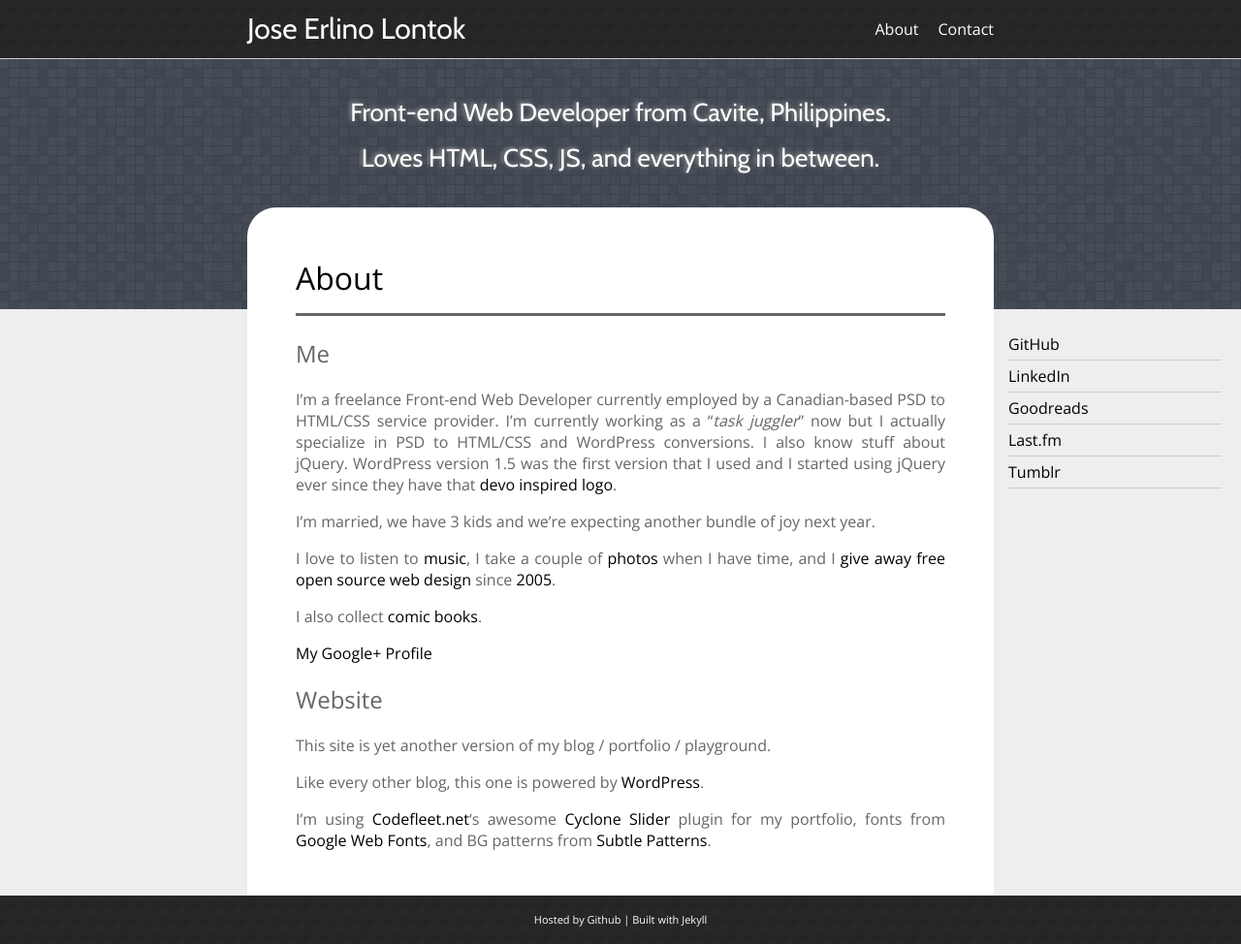
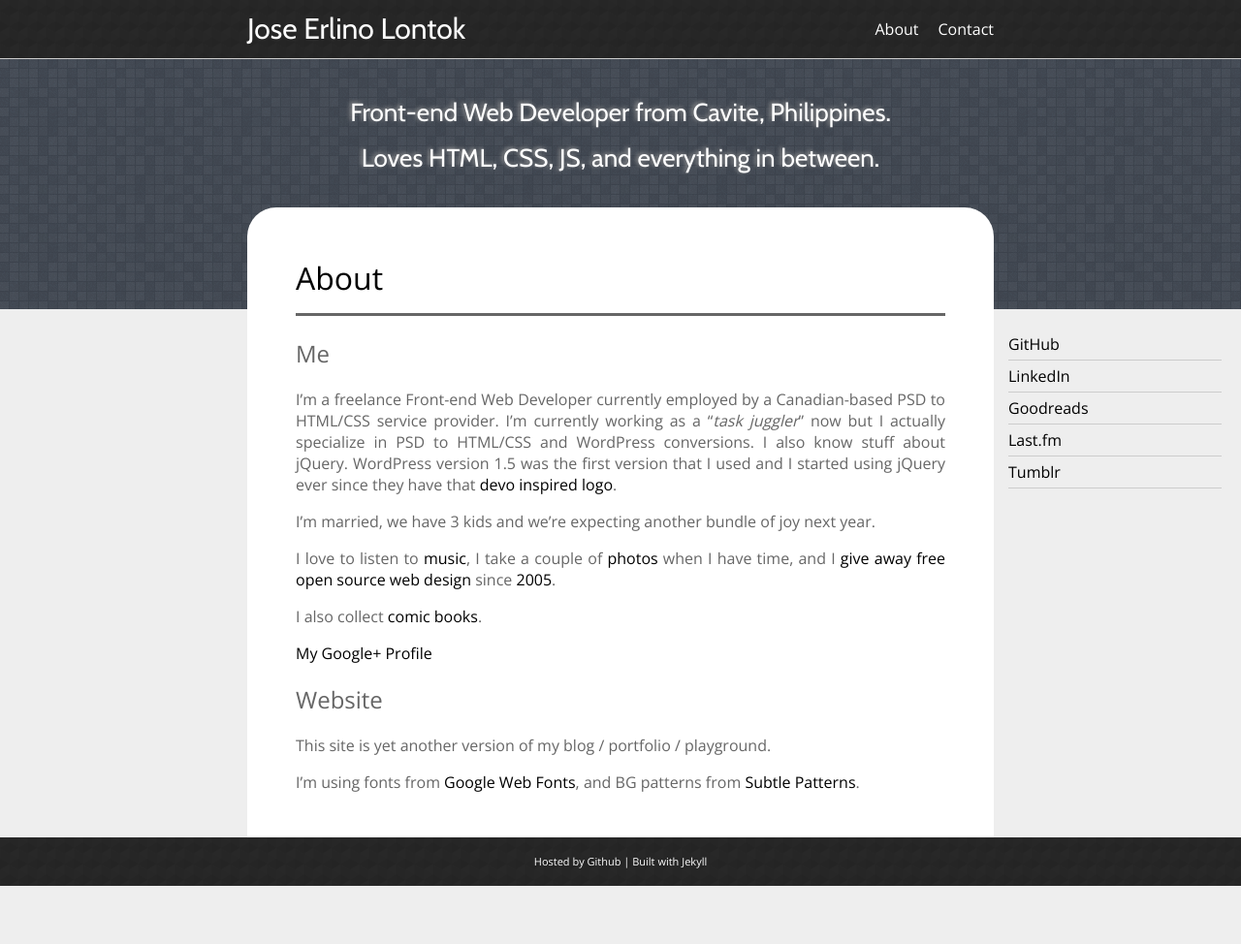
Before and after one commit to jelontok/jelontok.github.com, a Jekyll site: the page built from about.html, in a window 1280 px wide and 974 px high. Shown: the whole window at 97% size. Built offline with Jekyll 4.4.1, drawn with Linux system fonts in a browser that asks for light colours; Markdown is read by kramdown in place of the engine named in the settings.

Commit message:
added cname

```diff
--- /dev/null
+++ b/CNAME
@@ -0,0 +1 @@
+jelontok.com
--- a/about.html
+++ b/about.html
@@ -14,7 +14,6 @@
     <p><a href="https://profiles.google.com/111009164437577948629?rel=author" rel="me">My Google+ Profile</a></p>
     <h2>Website</h2>
     <p>This site is yet another version of my  blog / portfolio / playground.</p>
-    <p>Like every other blog, this one is powered by <a href="http://www.wordpress.org" target="_blank">WordPress</a>.</p>
-    <p>I&#8217;m using <a href="http://www.codefleet.net/" target="_blank">Codefleet.net</a>&#8216;s awesome <a href="http://www.codefleet.net/cyclone-slider/" target="_blank">Cyclone Slider</a> plugin for my portfolio, fonts from <a title="google fonts" href="http://www.google.com/webfonts/" target="_blank">Google Web Fonts</a>, and BG patterns from <a title="Subtle Patterns" href="http://subtlepatterns.com/" target="_blank">Subtle Patterns</a>.</p>
+    <p>I&#8217;m using fonts from <a title="google fonts" href="http://www.google.com/webfonts/" target="_blank">Google Web Fonts</a>, and BG patterns from <a title="Subtle Patterns" href="http://subtlepatterns.com/" target="_blank">Subtle Patterns</a>.</p>
 
 </div><!-- // end .content -->
```
